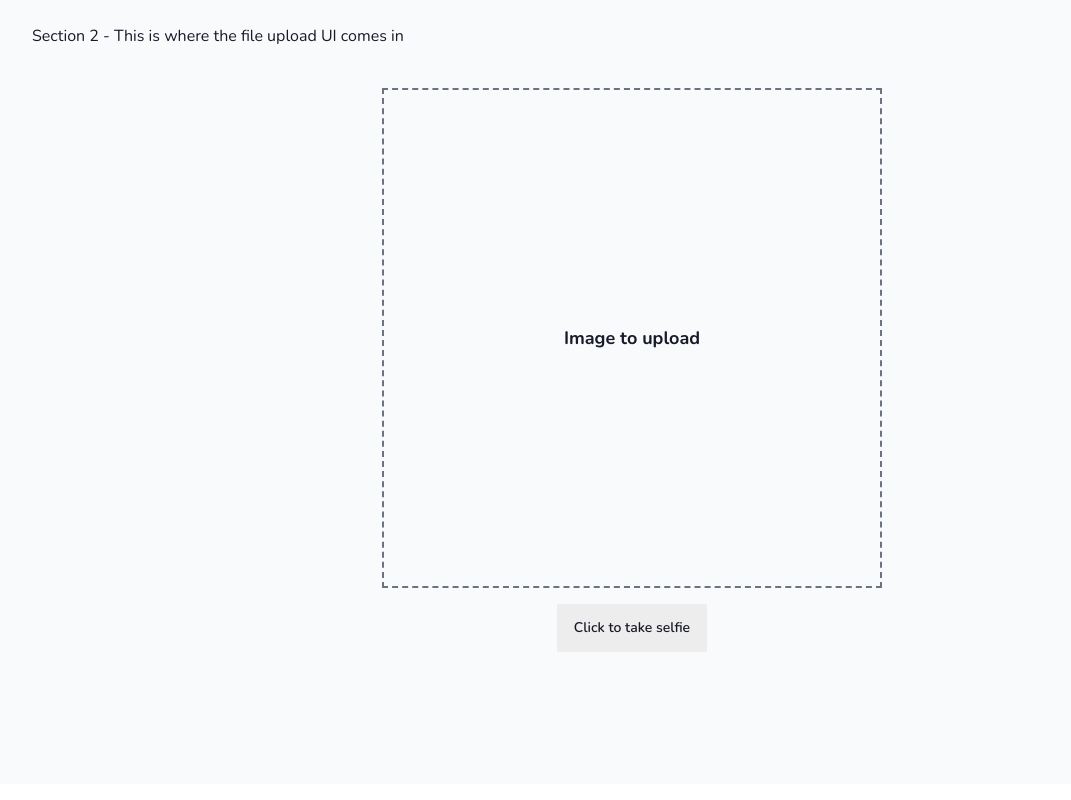
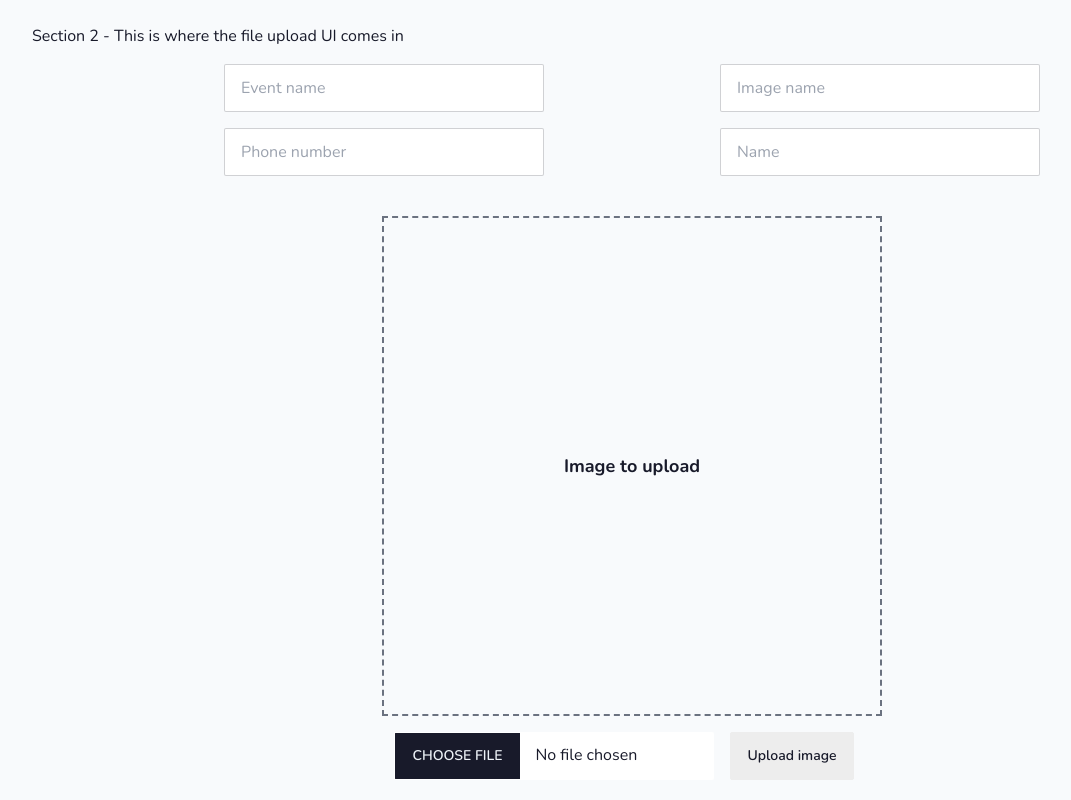
Before and after one commit to princesanjivy/snapsort, a Next.js app: page / in a window 1280 px wide. Shown: the part 880-1680 px from the top of the page, without its empty margins (8-1079 px from the left). Built offline with nearby package versions, Linux system fonts and the light colour scheme.

Commit message:
added api to upload image

```diff
--- a/app/page.tsx
+++ b/app/page.tsx
@@ -1,3 +1,6 @@
+import GetDetails from "@/components/details";
+import UploadButton from "@/components/upload";
+
 const HeadingText = () => {
   return (
     <div className="text-6xl">
@@ -16,11 +19,12 @@ export default function Home() {
       </section>
       <section className="min-h-screen p-10 bg-slate-50">
         Section 2 - This is where the file upload UI comes in
+        <GetDetails />
         <div className="m-10 flex flex-col items-center">
           <div className="custom-box border-dashed border-2 border-gray-500 flex justify-center items-center">
             <p className="text-lg font-bold">Image to upload</p>
           </div>
-          <button className="btn m-4">Click to take selfie</button>
+          <UploadButton />
         </div>
       </section>
 
--- /dev/null
+++ b/components/details.tsx
@@ -0,0 +1,45 @@
+"use client";
+
+import { useState } from "react";
+
+const GetDetails = () => {
+  const [eventName, setEventName] = useState("");
+  const [imageName, setImageName] = useState("");
+  const [phNum, setPhNum] = useState("");
+  const [userName, setUserName] = useState("");
+
+  return (
+    <>
+      <div className="m-4 flex justify-evenly">
+        <input
+          type="text"
+          placeholder="Event name"
+          value={eventName}
+          className="input input-bordered w-full max-w-xs"
+        />
+        <input
+          type="text"
+          placeholder="Image name"
+          value={imageName}
+          className="input input-bordered w-full max-w-xs"
+        />
+      </div>
+      <div className="m-4 flex justify-evenly">
+        <input
+          type="text"
+          placeholder="Phone number"
+          value={phNum}
+          className="input input-bordered w-full max-w-xs"
+        />
+        <input
+          type="text"
+          placeholder="Name"
+          value={userName}
+          className="input input-bordered w-full max-w-xs"
+        />
+      </div>
+    </>
+  );
+};
+
+export default GetDetails;
--- /dev/null
+++ b/components/upload.tsx
@@ -0,0 +1,100 @@
+"use client";
+
+import { ChangeEvent, useState } from "react";
+
+const UploadButton = () => {
+  const [isLoading, setIsLoading] = useState(false);
+  const [selectedImage, setSelectedImage] = useState<File | null>(null);
+
+  const handleImageChange = (event: ChangeEvent<HTMLInputElement>) => {
+    const file = event.target.files?.[0];
+    setSelectedImage(file || null);
+  };
+
+  const uploadDataNUrlGet = async () => {
+    setIsLoading(true);
+
+    let imageName = "sanjivy.jpg";
+
+    if (!selectedImage) {
+      alert("Image not selected!");
+      setIsLoading(false);
+
+      return;
+    }
+
+    let headersList = {
+      Accept: "*/*",
+      "Content-Type": "image/jpg",
+    };
+
+    let bodyContent = JSON.stringify({
+      folder_name: "marriage",
+      image_name: imageName,
+      phone_number: "9443377775",
+      user_name: "sanjivy",
+    });
+
+    let url =
+      "https://rvgh8m72t1.execute-api.ap-south-1.amazonaws.com/v1/selfi-upload";
+
+    const response = await fetch(url, {
+      method: "POST",
+      body: bodyContent,
+      headers: headersList,
+    });
+
+    if (response.ok && response.status === 200) {
+      const data = await response.json();
+      const preSignedUrl = JSON.parse(data.body).fileUploadURL;
+
+      console.log(preSignedUrl);
+
+      const imageData = new FormData();
+      imageData.append(imageName, selectedImage);
+
+      try {
+        const response = await fetch(preSignedUrl, {
+          method: "PUT",
+          body: selectedImage,
+          headers: headersList,
+        });
+
+        if (response.ok) {
+          alert("Image uploaded successfully!");
+          setSelectedImage(null);
+        } else {
+          alert("Image upload failed!");
+        }
+      } catch (error) {
+        console.error("Error uploading image:", error);
+      }
+
+      setIsLoading(false);
+    } else {
+      console.log(response.status);
+    }
+  };
+
+  return (
+    <div>
+      {isLoading ? (
+        <span className="loading loading-spinner loading-md"></span>
+      ) : (
+        <>
+          <input
+            type="file"
+            accept="image/jpg"
+            onChange={handleImageChange}
+            className="file-input w-full max-w-xs"
+          />
+          <button className="btn m-4" onClick={uploadDataNUrlGet}>
+            Upload image
+          </button>
+        </>
+      )}
+    </div>
+  );
+};
+
+export default UploadButton;
```
